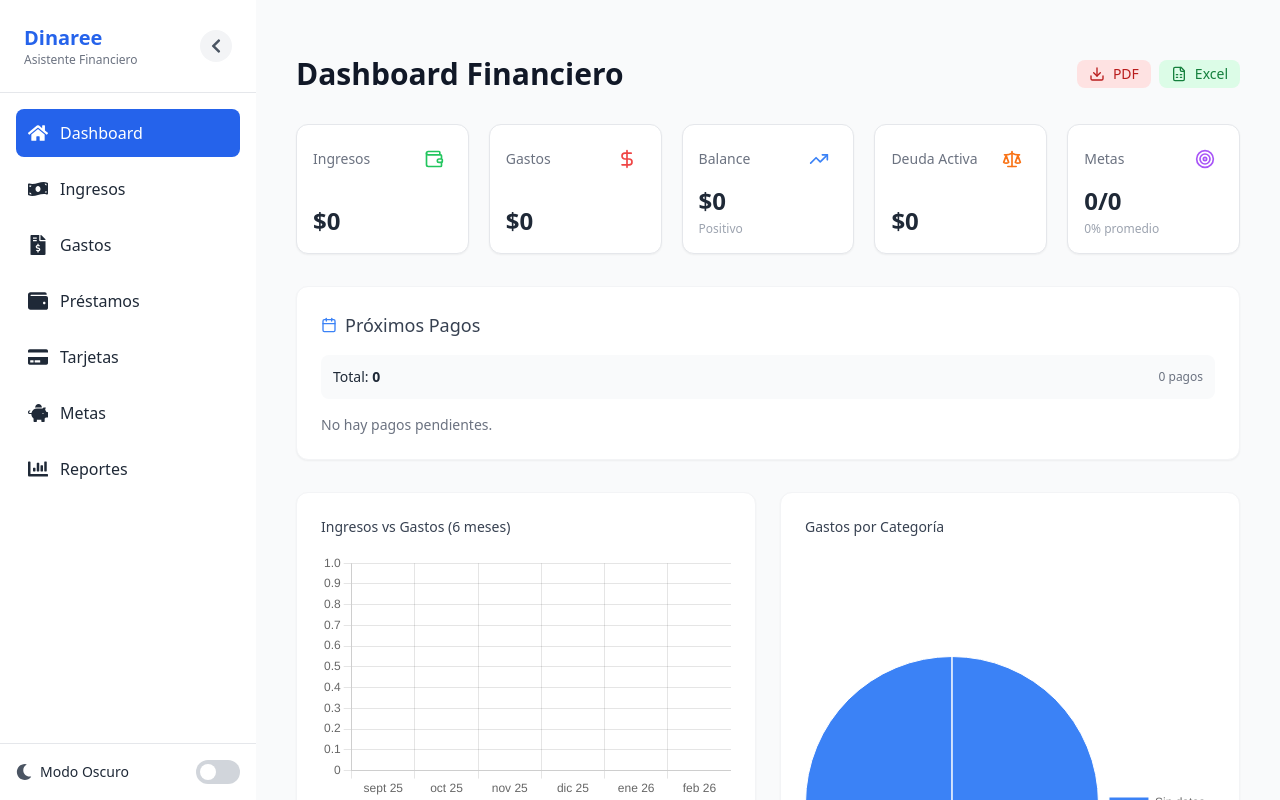
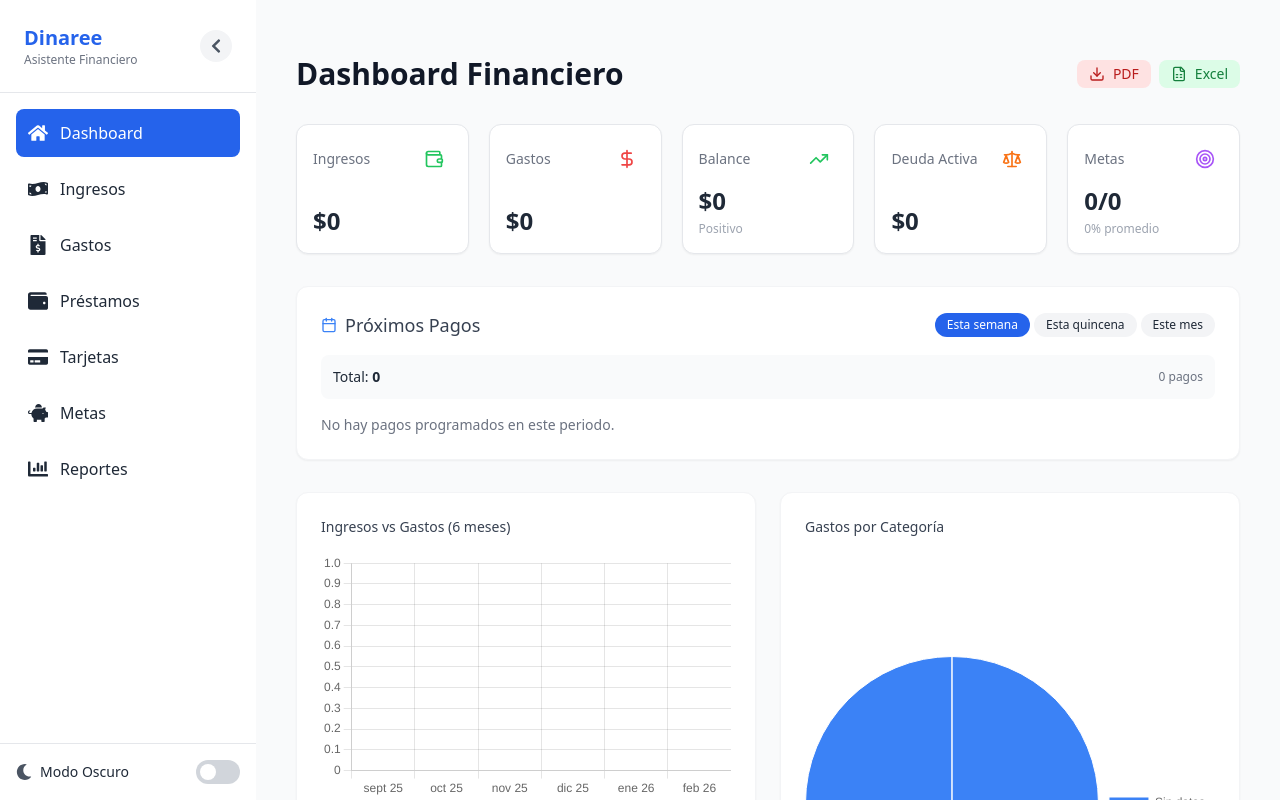
Before and after one commit to EedwinGglez11/DinareeWeb, a React (Vite) app: page / in a window 1280 px wide. Built offline with nearby package versions, Linux system fonts and the light colour scheme.

Commit message:
cambios en los summarycards, en proximos pagos

```diff
--- a/src/components/Dashboard/SummaryCards.jsx
+++ b/src/components/Dashboard/SummaryCards.jsx
@@ -4,22 +4,14 @@ import { useFinance } from "../../hooks/useFinance";
 import { Wallet, DollarSign, TrendingUp, Scale, Target } from "lucide-react";
 import { useNavigate } from "react-router-dom";
 
-
 const SummaryCards = () => {
-
-
   const { state } = useFinance();
+  const navigate = useNavigate(); // ✅ Aquí sí se permite
   const now = useMemo(() => new Date(), []);
   const currentMonth = useMemo(() => now.getMonth(), [now]);
   const currentYear = useMemo(() => now.getFullYear(), [now]);
 
-console.log('Estado completo:', state);
-console.log('Ingresos:', state.incomes);
-console.log('Gastos:', state.expenses);
-console.log('Metas:', state.goals);
-console.log('Mes actual:', currentMonth + 1, 'Año:', currentYear);
-
-
+  // === 1. Ingresos mensuales ===
   const totalIncome = useMemo(() => {
     if (!Array.isArray(state.incomes)) return 0;
 
@@ -27,7 +19,7 @@ const totalIncome = useMemo(() => {
       const startDate = new Date(inc.date);
       const endDate = inc.endDate ? new Date(inc.endDate) : null;
 
-    // Si es "único", debe coincidir con el mes actual
+      // Ingreso único
       if (inc.frequency === 'único') {
         if (
           startDate.getFullYear() === currentYear &&
@@ -38,22 +30,32 @@ const totalIncome = useMemo(() => {
         return sum;
       }
 
-    // Si es recurrente, verificar si está activo en el mes actual
-    const start = new Date(currentYear, currentMonth, 1); // 1er día del mes
-    const end = new Date(currentYear, currentMonth + 1, 0); // Último día del mes
+      // Recurrente
+      const startOfMonth = new Date(currentYear, currentMonth, 1);
+      const endOfMonth = new Date(currentYear, currentMonth + 1, 0);
 
-    // Verificar si el ingreso estaba activo en algún momento del mes
-    const activeStart = startDate <= end; // Ya había empezado
-    const activeEnd = !endDate || endDate >= start; // No había terminado
+      const hasStarted = startDate <= endOfMonth;
+      const hasNotEnded = !endDate || endDate >= startOfMonth;
 
-    if (activeStart && activeEnd) {
-      return sum + (Number(inc.amount) || 0);
+      if (!hasStarted || !hasNotEnded) return sum;
+
+      let frequencyMultiplier = 1;
+      switch (inc.frequency) {
+        case 'semanal': frequencyMultiplier = 4; break;
+        case 'quincenal': frequencyMultiplier = 2; break;
+        case 'mensual': frequencyMultiplier = 1; break;
+        case 'bimestral': frequencyMultiplier = 1 / 2; break;
+        case 'trimestral': frequencyMultiplier = 1 / 3; break;
+        case 'semestral': frequencyMultiplier = 1 / 6; break;
+        case 'anual': frequencyMultiplier = 1 / 12; break;
+        default: frequencyMultiplier = 1;
       }
 
-    return sum;
+      return sum + (Number(inc.amount) || 0) * frequencyMultiplier;
     }, 0);
   }, [state.incomes, currentMonth, currentYear]);
 
+  // === 2. Gastos mensuales ===
   const totalExpenses = useMemo(() => {
     if (!Array.isArray(state.expenses)) return 0;
 
@@ -61,7 +63,6 @@ const totalExpenses = useMemo(() => {
       const startDate = new Date(exp.date);
       const endDate = exp.endDate ? new Date(exp.endDate) : null;
 
-    // === 1. Gasto único ===
       if (exp.frequency === 'único') {
         if (
           startDate.getFullYear() === currentYear &&
@@ -72,67 +73,35 @@ const totalExpenses = useMemo(() => {
         return sum;
       }
 
-    // === 2. Gasto recurrente ===
       const startOfMonth = new Date(currentYear, currentMonth, 1);
       const endOfMonth = new Date(currentYear, currentMonth + 1, 0);
 
-    // ¿El gasto ya había comenzado para este mes?
       const hasStarted = startDate <= endOfMonth;
-
-    // ¿El gasto aún no termina, o terminó después del inicio del mes?
       const hasNotEnded = !endDate || endDate >= startOfMonth;
 
-    if (!hasStarted || !hasNotEnded) {
-      return sum;
+      if (!hasStarted || !hasNotEnded) return sum;
+
+      let frequencyMultiplier = 1;
+      switch (exp.frequency) {
+        case 'semanal': frequencyMultiplier = 4; break;
+        case 'quincenal': frequencyMultiplier = 2; break;
+        case 'mensual': frequencyMultiplier = 1; break;
+        case 'bimestral': frequencyMultiplier = 1 / 2; break;
+        case 'trimestral': frequencyMultiplier = 1 / 3; break;
+        case 'semestral': frequencyMultiplier = 1 / 6; break;
+        case 'anual': frequencyMultiplier = 1 / 12; break;
+        default: frequencyMultiplier = 1;
       }
 
-    // === 3. Calcular cuántas veces se paga en el mes ===
-    let frequencyMultiplier = 1;
-
-    switch (exp.frequency) {
-      case 'semanal':
-        frequencyMultiplier = 4; // Aproximado: 4 semanas por mes
-        break;
-      case 'quincenal':
-        frequencyMultiplier = 2; // 2 veces por mes
-        break;
-      case 'mensual':
-        frequencyMultiplier = 1;
-        break;
-      case 'bimestral':
-        frequencyMultiplier = 1 / 2; // Cada 2 meses
-        break;
-      case 'trimestral':
-        frequencyMultiplier = 1 / 3;
-        break;
-      case 'semestral':
-        frequencyMultiplier = 1 / 6;
-        break;
-      case 'anual':
-        frequencyMultiplier = 1 / 12;
-        break;
-      default:
-        frequencyMultiplier = 1;
-    }
-
-    const amountThisMonth = (Number(exp.amount) || 0) * frequencyMultiplier;
-    return sum + amountThisMonth;
+      return sum + (Number(exp.amount) || 0) * frequencyMultiplier;
     }, 0);
   }, [state.expenses, currentMonth, currentYear]);
 
-  const balance = totalIncome - totalExpenses;
-
-  // ✅ Esto suma solo las cuotas que se pagan este mes
-// === 4. Cuota total de préstamos este mes ===
+  // === 3. Cuotas de préstamos este mes ===
   const totalLoanPaymentsThisMonth = useMemo(() => {
-  const now = new Date();
-  const currentMonth = now.getMonth();
-  const currentYear = now.getFullYear();
-
     return (state.loans || [])
       .filter(loan => {
-      // Solo préstamos activos
-      const startDate = new Date(loan.startDate);
+        //const startDate = new Date(loan.startDate);
         const totalPayments = (() => {
           switch (loan.frequency) {
             case 'semanal': return loan.duration * 4;
@@ -159,8 +128,6 @@ const totalLoanPaymentsThisMonth = useMemo(() => {
 
         let count = 0;
         let paymentDate = new Date(startDate);
-
-      // Avanzar hasta el fin del mes actual
         const endOfCurrentMonth = new Date(currentYear, currentMonth + 1, 0);
 
         while (paymentDate <= endOfCurrentMonth) {
@@ -188,9 +155,12 @@ const totalLoanPaymentsThisMonth = useMemo(() => {
 
         return sum + (count * paymentAmount);
       }, 0);
-}, [state.loans]);
+  }, [state.loans, currentMonth, currentYear]);
 
+  // === 4. Balance final ===
+  const balance = totalIncome - (totalExpenses + totalLoanPaymentsThisMonth);
 
+  // === 5. Progreso de metas ===
   const goalsProgress = useMemo(() => {
     return (state.goals || []).map(goal => ({
       ...goal,
@@ -209,19 +179,13 @@ const totalLoanPaymentsThisMonth = useMemo(() => {
       currency: "MXN",
       minimumFractionDigits: 0,
     }).format(num);
-  // === Card minimalista ===
 
-const SummaryCard = ({ title, value, subtitle, icon: Icon, iconColor, to }) => {
-  const navigate = useNavigate();
-
-  const handleClick = () => {
-    if (to) navigate(to);
-  };
-
+  // === Card reutilizable ===
+  const SummaryCard = ({ title, value, subtitle, icon: Icon, iconColor, onClick }) => {
     return (
       <div
-      onClick={handleClick}
-      className={`flex flex-col justify-between bg-white dark:bg-gray-900 border border-gray-200 dark:border-gray-800 rounded-xl p-4 shadow-sm hover:shadow-md transition-all cursor-pointer`}
+        onClick={onClick}
+        className="flex flex-col justify-between bg-white dark:bg-gray-900 border border-gray-200 dark:border-gray-800 rounded-xl p-4 shadow-sm hover:shadow-md transition-all cursor-pointer"
       >
         <div className="flex items-center justify-between">
           <p className="text-sm text-gray-500 dark:text-gray-400">{title}</p>
@@ -250,28 +214,29 @@ return (
         value={totalIncome}
         icon={Wallet}
         iconColor="text-green-500"
-      to="/income"
+        onClick={() => navigate("/income")}
       />
       <SummaryCard
         title="Gastos"
         value={totalExpenses}
         icon={DollarSign}
         iconColor="text-red-500"
-      to="/expenses"
+        onClick={() => navigate("/expenses")}
       />
       <SummaryCard
         title="Balance"
         value={balance}
         icon={TrendingUp}
-      iconColor="text-blue-500"
+        iconColor={balance >= 0 ? "text-green-500" : "text-red-500"}
         subtitle={balance >= 0 ? "Positivo" : "Negativo"}
+        onClick={() => navigate("/dashboard")}
       />
       <SummaryCard
         title="Deuda Activa"
         value={totalLoanPaymentsThisMonth}
         icon={Scale}
         iconColor="text-orange-500"
-      to="/debts"
+        onClick={() => navigate("/debts")}
       />
       <SummaryCard
         title="Metas"
@@ -279,12 +244,10 @@ return (
         subtitle={`${averageProgress}% promedio`}
         icon={Target}
         iconColor="text-purple-500"
-      to="/goals"
+        onClick={() => navigate("/goals")}
       />
     </div>
   );
-
-
 };
 
 export default SummaryCards;
--- a/src/pages/DashboardPage.jsx
+++ b/src/pages/DashboardPage.jsx
@@ -1,5 +1,5 @@
 // src/pages/DashboardPage.jsx
-import React, { useMemo } from 'react';
+import React, { useState, useMemo } from 'react';
 import { useFinance } from '../hooks/useFinance';
 import SummaryCards from '../components/Dashboard/SummaryCards';
 import ExpensePieChart from '../components/Dashboard/ExpensePieChart';
@@ -14,14 +14,11 @@ const DashboardPage = () => {
   const { state } = useFinance();
   const now = useMemo(() => new Date(), []);
 
-  /*const currentMonth = now.getMonth();
-  const currentYear = now.getFullYear();*/
-
-  // === Próximos pagos ===
+  // === Generar todos los próximos pagos: gastos, préstamos y tarjetas ===
   const allPendingPayments = useMemo(() => {
     const payments = [];
 
-    // Gastos recurrentes
+    // 1. Gastos recurrentes y únicos
     (state.expenses || []).forEach((exp) => {
       if (exp.frequency === 'único') {
         const date = new Date(exp.date);
@@ -37,15 +34,20 @@ const DashboardPage = () => {
           });
         }
       } else {
+        // ✅ Usar nextPaymentDate si existe, si no calcularlo
+    let nextPaymentDate;
+    if (exp.nextPaymentDate) {
+      nextPaymentDate = new Date(exp.nextPaymentDate);
+    } else {
       const lastPaymentDate = new Date(exp.date);
       if (isNaN(lastPaymentDate.getTime())) return;
-
-        const nextPaymentDate = new Date(lastPaymentDate);
+      nextPaymentDate = new Date(lastPaymentDate);
       switch (exp.frequency) {
         case 'semanal': nextPaymentDate.setDate(lastPaymentDate.getDate() + 7); break;
         case 'quincenal': nextPaymentDate.setDate(lastPaymentDate.getDate() + 15); break;
         case 'mensual': nextPaymentDate.setMonth(lastPaymentDate.getMonth() + 1); break;
         default: return;
+      }
     }
 
     if (nextPaymentDate >= now) {
@@ -62,8 +64,14 @@ const DashboardPage = () => {
   }
     });
 
-    // Préstamos
+// 2. Préstamos (cuotas pendientes)
 (state.loans || []).forEach((loan) => {
+  // Validación básica
+  if (!loan.name || !loan.total || !loan.duration || loan.total <= 0 || loan.duration <= 0) {
+    console.warn('Préstamo con datos inválidos:', loan);
+    return;
+  }
+
   const startDate = new Date(loan.startDate);
   if (isNaN(startDate.getTime())) return;
 
@@ -79,8 +87,23 @@ const DashboardPage = () => {
   const paidCount = Math.floor(loan.paid / paymentAmount);
 
   if (paidCount < totalPayments) {
-        const nextPaymentDate = new Date(startDate);
-        nextPaymentDate.setMonth(startDate.getMonth() + paidCount + 1);
+    // Usar lastPaymentDate si existe, si no usar startDate
+    const baseDate = loan.lastPaymentDate ? new Date(loan.lastPaymentDate) : startDate;
+    const nextPaymentDate = new Date(baseDate);
+
+    switch (loan.frequency) {
+      case 'semanal':
+        nextPaymentDate.setDate(baseDate.getDate() + 7);
+        break;
+      case 'quincenal':
+        nextPaymentDate.setDate(baseDate.getDate() + 15);
+        break;
+      case 'mensual':
+      default:
+        nextPaymentDate.setMonth(baseDate.getMonth() + 1);
+        break;
+    }
+
     if (nextPaymentDate >= now) {
       payments.push({
         id: `${loan.id}-loan-${paidCount + 1}`,
@@ -94,15 +117,43 @@ const DashboardPage = () => {
   }
 });
 
-    // Tarjetas de crédito
+
+    // 3. Tarjetas de crédito (pago mínimo)
 (state.creditCards || []).forEach((card) => {
-      if (card.minPayment > 0 && card.currentDebt > 0) {
-        const baseDate = card.paymentDate ? new Date(card.paymentDate) : card.cutDate ? new Date(card.cutDate) : now;
-        if (isNaN(baseDate.getTime())) return;
+  if (!card.cardName || card.minPayment <= 0 || card.currentDebt <= 0) {
+    console.warn('Tarjeta con datos inválidos:', card);
+    return;
+  }
 
-        const nextPaymentDate = new Date(baseDate);
-        nextPaymentDate.setMonth(nextPaymentDate.getMonth() + 1);
-        if (nextPaymentDate >= now) {
+  // Usar paymentDate como base (día del mes para pagar)
+  if (!card.paymentDate) {
+    console.warn('Tarjeta sin fecha de pago:', card);
+    return;
+  }
+
+  const paymentDate = new Date(card.paymentDate);
+  if (isNaN(paymentDate.getTime())) {
+    console.warn('Fecha de pago inválida:', card.paymentDate);
+    return;
+  }
+
+  const dayOfMonth = paymentDate.getDate(); // Ej: 10 (del 10 de cada mes)
+  const now = new Date();
+
+  // Construir la fecha de pago de este mes
+  let nextPaymentDate = new Date(now.getFullYear(), now.getMonth(), dayOfMonth);
+
+  // Si ya pasó este mes, usar el mes siguiente
+  if (nextPaymentDate < now) {
+    nextPaymentDate = new Date(now.getFullYear(), now.getMonth() + 1, dayOfMonth);
+  }
+
+  // Asegurarnos de que sea una fecha válida (ej: no 30 de febrero)
+  if (isNaN(nextPaymentDate.getTime())) {
+    console.warn('Fecha de pago inválida generada:', nextPaymentDate);
+    return;
+  }
+
   payments.push({
     id: `${card.id}-card`,
     type: 'tarjeta',
@@ -111,14 +162,69 @@ const DashboardPage = () => {
     dueDate: nextPaymentDate.toISOString().split('T')[0],
     paymentType: 'Pago mínimo',
   });
-        }
-      }
 });
 
+
+    // Ordenar por fecha (próximos primero)
     return payments.sort((a, b) => new Date(a.dueDate) - new Date(b.dueDate));
   }, [state.expenses, state.loans, state.creditCards, now]);
 
-  const totalAmountDue = allPendingPayments.reduce((sum, p) => sum + (p.amount || 0), 0);
+  // === Filtro: Esta semana / Esta quincena / Este mes ===
+  const [filter, setFilter] = useState('week');
+
+  const getDateRange = () => {
+    const today = new Date();
+    let start, end;
+
+    switch (filter) {
+      case 'week': {
+        const day = today.getDay();
+        const diffToMonday = today.getDate() - day + (day === 0 ? -6 : 1);
+        start = new Date(today);
+        start.setDate(diffToMonday);
+        start.setHours(0, 0, 0, 0);
+        end = new Date(start);
+        end.setDate(start.getDate() + 6);
+        end.setHours(23, 59, 59, 999);
+        break;
+      }
+
+      case 'fortnight': {
+        const date = today.getDate();
+        if (date <= 15) {
+          start = new Date(today.getFullYear(), today.getMonth(), 1);
+          end = new Date(today.getFullYear(), today.getMonth(), 15, 23, 59, 59, 999);
+        } else {
+          start = new Date(today.getFullYear(), today.getMonth(), 16);
+          end = new Date(today.getFullYear(), today.getMonth() + 1, 0, 23, 59, 59, 999);
+        }
+        break;
+      }
+
+      case 'month':
+      default: {
+        start = new Date(today.getFullYear(), today.getMonth(), 1);
+        end = new Date(today.getFullYear(), today.getMonth() + 1, 0, 23, 59, 59, 999);
+        break;
+      }
+    }
+
+    return { start, end };
+  };
+
+  const { start, end } = getDateRange();
+
+const filteredPayments = allPendingPayments.filter(p => {
+  const dueDate = new Date(p.dueDate);
+  dueDate.setHours(0, 0, 0, 0);
+
+  return dueDate >= start && dueDate <= end;
+});
+
+  const totalAmountDue = filteredPayments.reduce((sum, p) => {
+  const amount = Number(p.amount);
+  return sum + (isNaN(amount) ? 0 : amount);
+}, 0);
 
   // === Exportaciones ===
   const generatePDF = () => {
@@ -168,18 +274,43 @@ const DashboardPage = () => {
 
         {/* Próximos pagos */}
         <section className="bg-white dark:bg-gray-800 p-6 rounded-xl shadow-sm border border-gray-100 dark:border-gray-700">
-          <h2 className="text-lg font-medium flex items-center gap-2 text-gray-700 dark:text-gray-100 mb-4">
+          <div className="flex flex-col sm:flex-row sm:items-center sm:justify-between mb-4">
+            <h2 className="text-lg font-medium flex items-center gap-2 text-gray-700 dark:text-gray-100">
               <Calendar className="w-4 h-4 text-blue-500" /> Próximos Pagos
             </h2>
+
+            {/* Filtro */}
+            <div className="flex gap-1 mt-2 sm:mt-0">
+              {[
+                { key: 'week', label: 'Esta semana' },
+                { key: 'fortnight', label: 'Esta quincena' },
+                { key: 'month', label: 'Este mes' }
+              ].map(({ key, label }) => (
+                <button
+                  key={key}
+                  onClick={() => setFilter(key)}
+                  className={`text-xs px-3 py-1 rounded-full transition ${
+                    filter === key
+                      ? 'bg-blue-600 text-white'
+                      : 'bg-gray-100 dark:bg-gray-700 text-gray-800 dark:text-gray-200 hover:bg-gray-200 dark:hover:bg-gray-600'
+                  }`}
+                >
+                  {label}
+                </button>
+              ))}
+            </div>
+          </div>
+
           <div className="flex justify-between items-center p-3 bg-gray-50 dark:bg-gray-700 rounded-lg mb-4 text-sm">
             <span>Total: <strong>{new Intl.NumberFormat('es-MX').format(totalAmountDue)}</strong></span>
-            <span className="text-xs text-gray-500">{allPendingPayments.length} pagos</span>
+            <span className="text-xs text-gray-500">{filteredPayments.length} pagos</span>
           </div>
-          {allPendingPayments.length === 0 ? (
-            <p className="text-sm text-gray-500">No hay pagos pendientes.</p>
+
+          {filteredPayments.length === 0 ? (
+            <p className="text-sm text-gray-500">No hay pagos programados en este periodo.</p>
           ) : (
             <div className="space-y-2 max-h-60 overflow-y-auto">
-              {allPendingPayments.slice(0, 5).map(p => (
+              {filteredPayments.map(p => (
                 <div key={p.id} className="flex justify-between text-sm border-b pb-2 dark:border-gray-700">
                   <div>
                     <p className="font-medium">{p.name}</p>
--- a/src/pages/ExpensesPage.jsx
+++ b/src/pages/ExpensesPage.jsx
@@ -78,6 +78,7 @@ const ExpensesPage = () => {
 
   const handleSubmit = (e) => {
   e.preventDefault();
+  // En handleSubmit de ExpensesPage
 
   if (!form.nextPaymentDate && form.frequency !== 'único') {
   toast.error('⚠️ Para gastos recurrentes, ingresa al menos el "próximo pago".');
@@ -93,13 +94,12 @@ const ExpensesPage = () => {
     return;
   }
 
-  // ✅ Usa la fecha de hoy si no hay próximo pago
   const expense = {
     id: Date.now(),
     category: form.category,
     description: form.description.trim(),
     amount: parseFloat(form.amount),
-    date: form.nextPaymentDate || new Date().toISOString().split('T')[0],
+    date: new Date().toISOString().split('T')[0],
     frequency: form.frequency,
     endDate: form.endDate,
     lastPaymentDate: form.lastPaymentDate,
```
Lines whose indentation alone changed are shown as unchanged.
